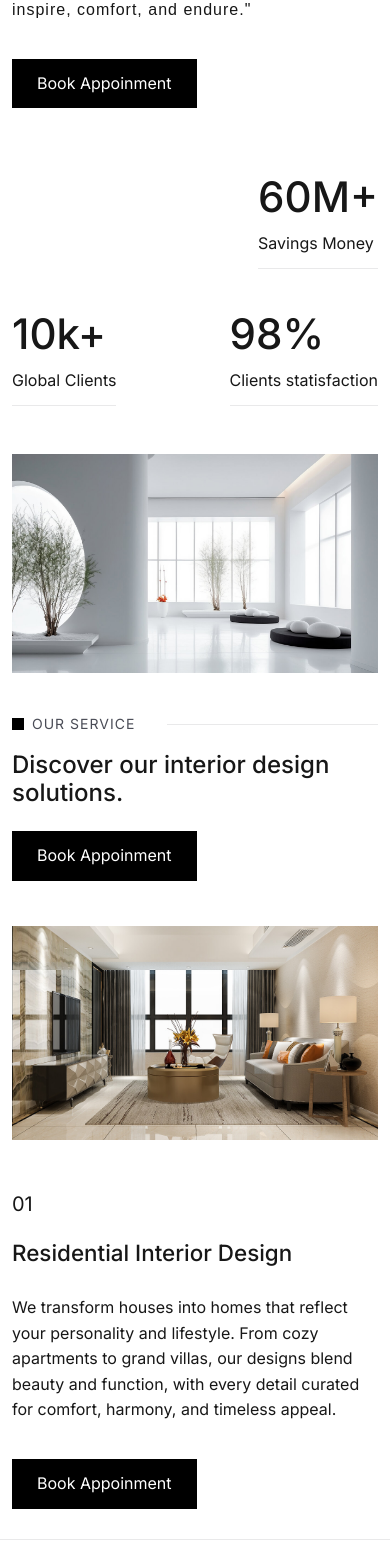
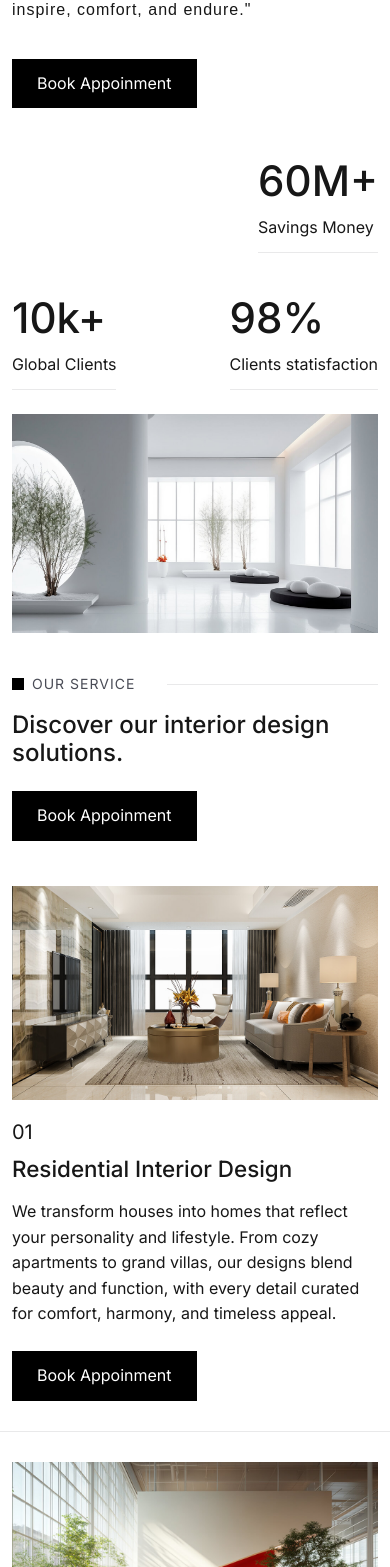
Before and after one commit to Yogendra-SinghRathore/HomeInterior, a React (Vite) app: page / in a window 390 px wide. Shown: the part 1201-2768 px from the top of the page. Built offline with nearby package versions, Linux system fonts and the light colour scheme.

Commit message:
overflow fix

```diff
--- a/src/components/Home.jsx
+++ b/src/components/Home.jsx
@@ -168,8 +168,8 @@ const Home = () => {
               </NavLink>
             </div>
 
-            <div className="row g-5">
-              <div className="col-lg-5">
+            <div className="row g-4">
+              <div className="col-lg-4 mt-2 mt-sm-5">
                 <div className="counterBox">
                   <div className="counterInnerBox">
                     <h2>60M+</h2>
@@ -217,13 +217,13 @@ const Home = () => {
           </div>
 
           {serviceCard.map((service) => (
-            <div className="row g-5 serviceBox">
-              <div className="col-lg-5">
+            <div className="row g-4 serviceBox">
+              <div className="col-lg-4">
                 <div>
                   <img className=" img-fluid" src={service.img} alt="" />
                 </div>
               </div>
-              <div className="col-lg-7">
+              <div className="col-lg-7 mt-3 mt-sm-5">
                 <div className="serviceCardContentBox">
                   <span className="serviceNumber">{service.number}</span>
                   <h2 className="serviceHeading">{service.heading}</h2>
@@ -291,7 +291,7 @@ const Home = () => {
           </div>
 
           <div className="serviceHeader">
-            <div className="serviceHeadingBox">
+            <div className="serviceHeadingBox processHeadingBox">
               <h1>Where your vision and our expertise come together.</h1>
             </div>
             <div className=" serviceBtnBox">
--- a/src/styles/global.css
+++ b/src/styles/global.css
@@ -397,6 +397,9 @@ img {
 .socialLink{
   font-size: 25px;
 }
+.processHeadingBox{
+  max-width: 826px;
+}
 
 
 @media (max-width: 992px) {
@@ -510,4 +513,7 @@ img {
   .processBoxWrapper {
     margin-top: 45px;
   }
+  .serviceCardContentBox{
+    gap: 8px;
+  }
 }
```
